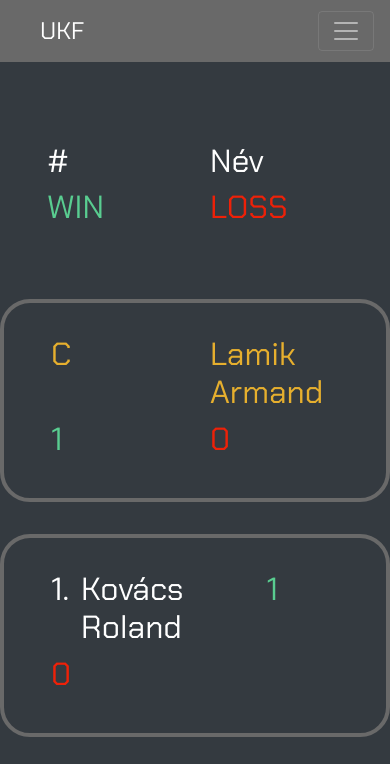
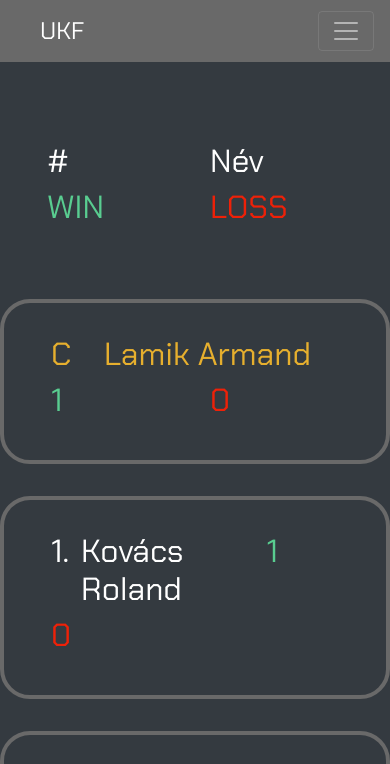
Before and after one commit to koczka990/ukf-weblap, a plain HTML site: page aviadal71.html in a window 390 px wide. Shown: the top 764 px of the page. Drawn offline with nearby package versions, Linux system fonts and the light colour scheme.

Commit message:
with col-10

```diff
--- a/aviadal71.html
+++ b/aviadal71.html
@@ -76,10 +76,10 @@
         </div>
       </div>
       <div class="row competitorcell">
-        <div class="col-6 col-md-1 gold">
+        <div class="col-2 col-md-1 gold">
           <h2>C</h2>
         </div>
-        <div class="col-6 col-md-7 gold">
+        <div class="col-10 col-md-7 gold">
           <h2>Lamik Armand</h2>
         </div>
         <div class="col-6 col-md-2 win-color">
```
